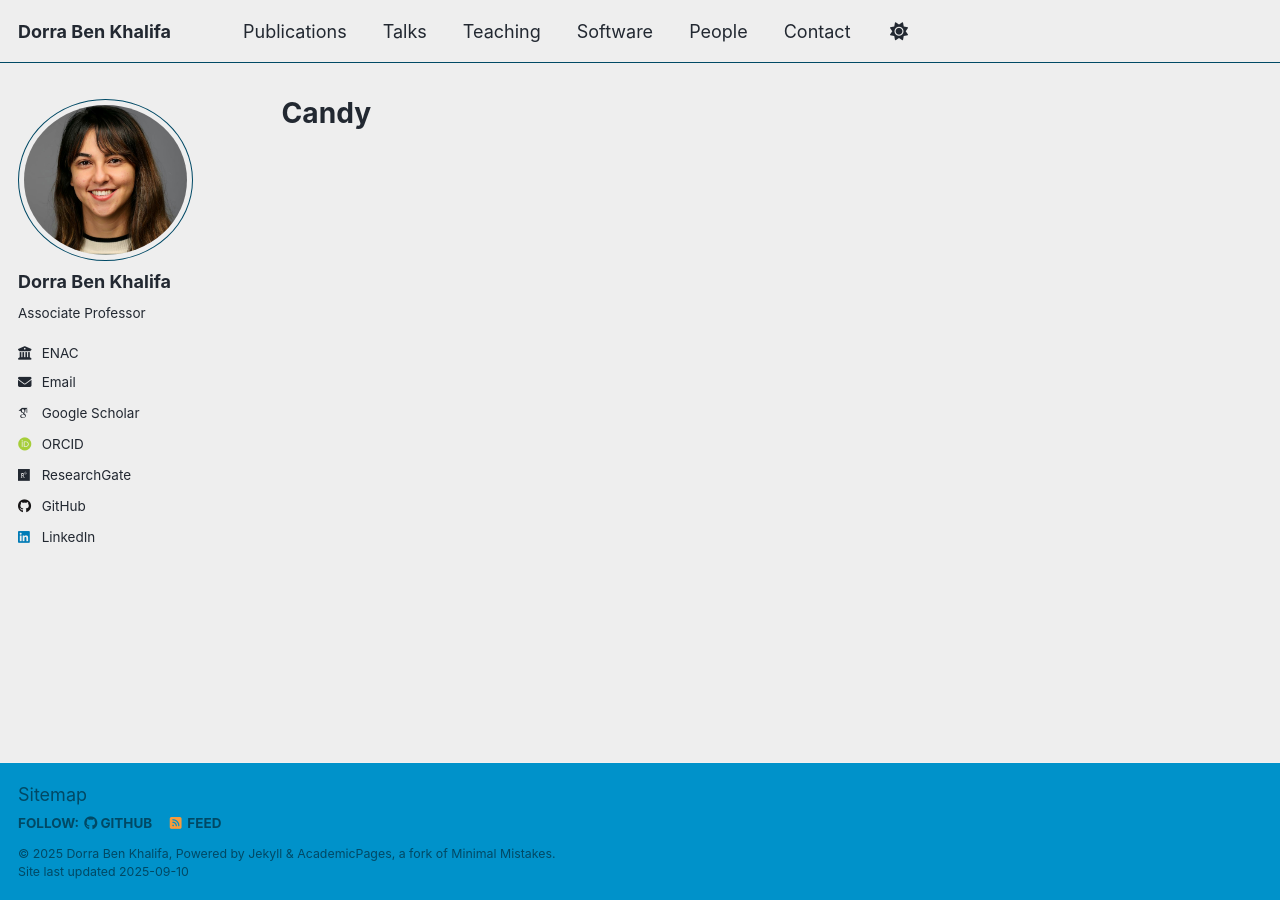
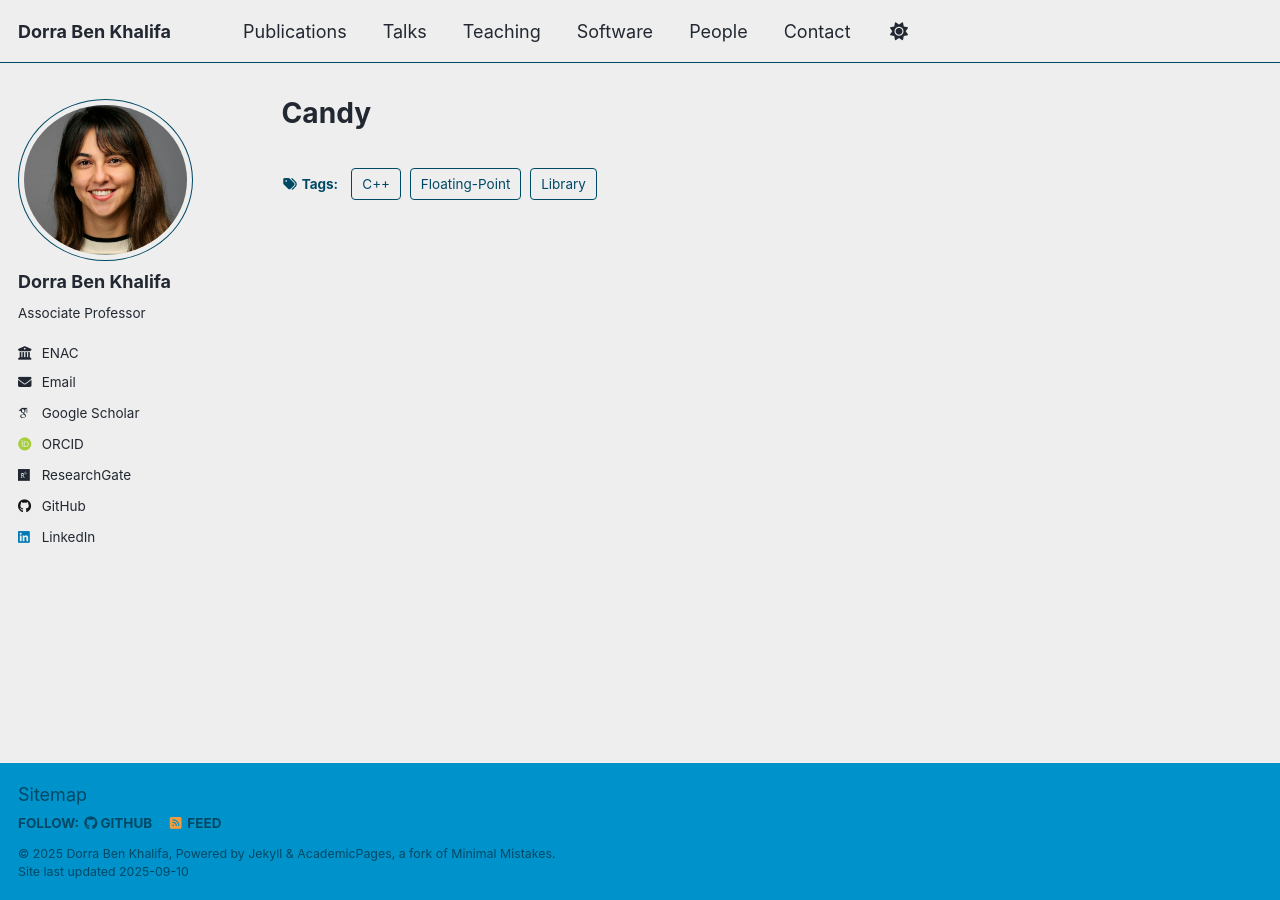
Before and after one commit to dbenkhalifa/dbenkhalifa.github.io, a Jekyll site: the page built from software/candy.md, in a window 1280 px wide. Built offline with Jekyll 4.4.1, drawn with Linux system fonts in a browser that asks for light colours; some web fonts are replaced; a script that is not in the unit is left out.

Commit message:
Update candy.md

```diff
--- a/software/candy.md
+++ b/software/candy.md
@@ -1,5 +1,8 @@
 ---
 title: "Candy"
+collection: software
+type: "Project"
 description: "A C++ library for dynamic floating-point cancellation detection."
 year: 2022
+tags: ["C++", "Floating-Point", "Library"]
 ---
```
